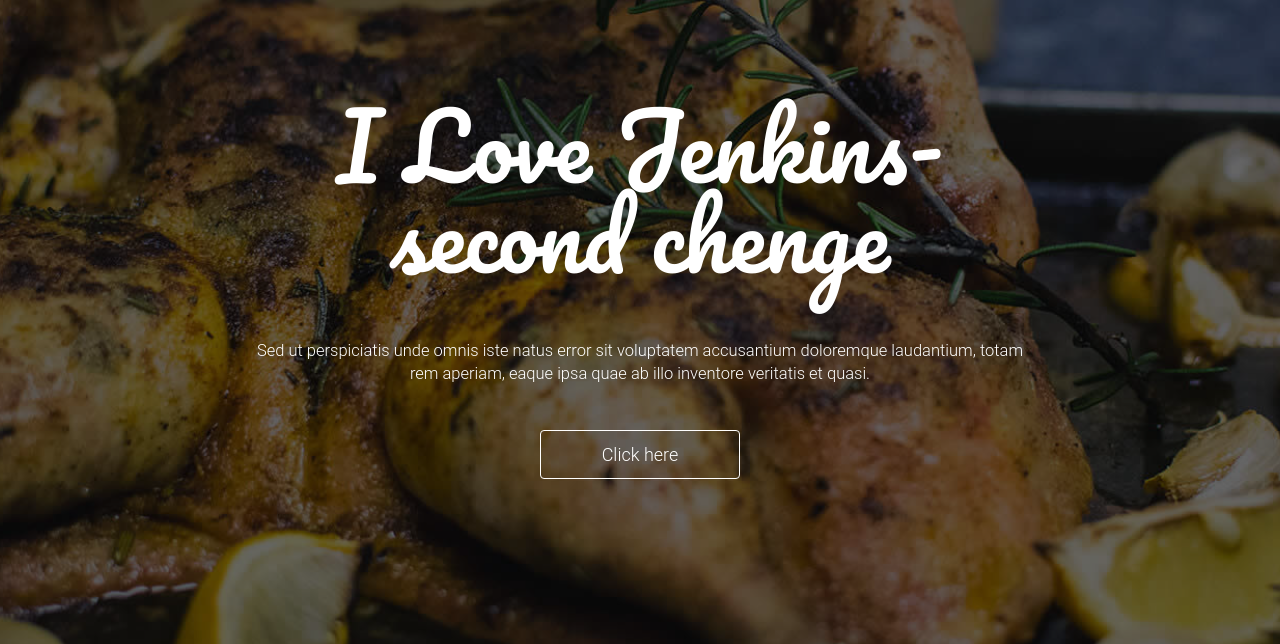
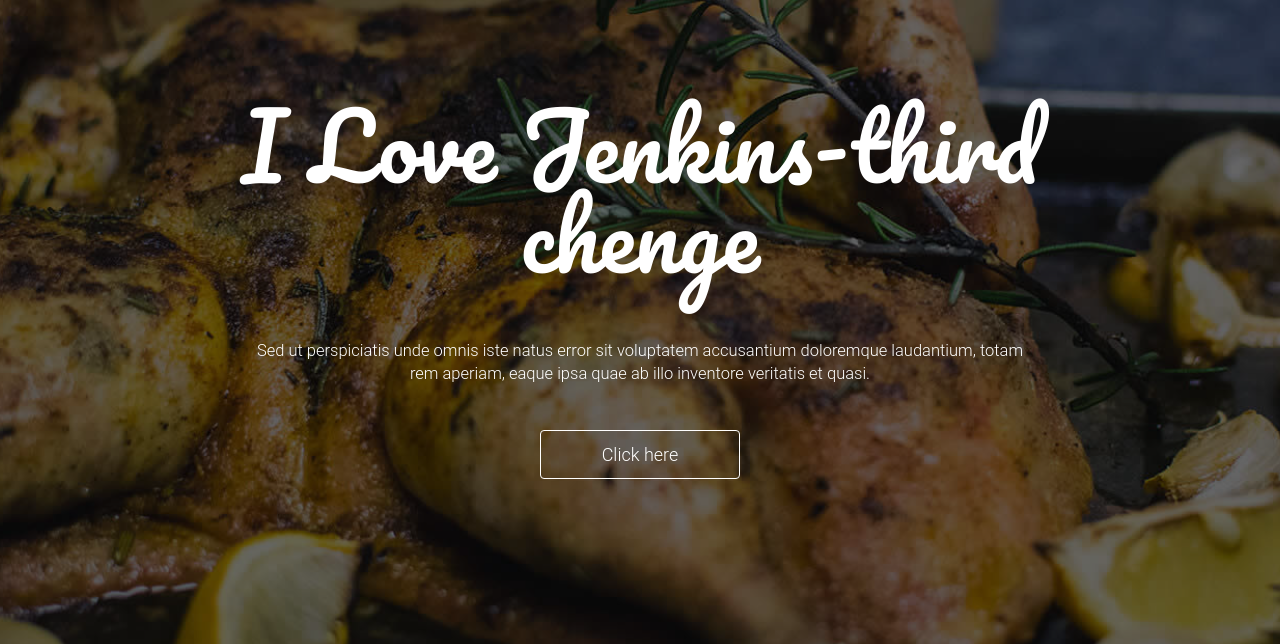
Before and after one commit to jogu-rajesh/food, a plain HTML site: page index.html in a window 1280 px wide. Shown: the part 150-794 px from the top of the page. Drawn offline with Linux system fonts and the light colour scheme.

Commit message:
third change

```diff
--- a/index.html
+++ b/index.html
@@ -107,7 +107,7 @@
                         <div class="main_slider text-center">
                             <div class="col-md-12">
                                 <div class="main_slider_content wow zoomIn" data-wow-duration="1s">
-                                    <h1>I Love Jenkins-second  chenge</h1>
+                                    <h1>I Love Jenkins-third  chenge</h1>
                                     <p>Sed ut perspiciatis unde omnis iste natus error sit voluptatem accusantium doloremque laudantium, totam rem aperiam, eaque ipsa quae ab illo inventore veritatis et quasi. </p>
                                     <button href="" class="btn-lg">Click here</button>
                                 </div>
```
